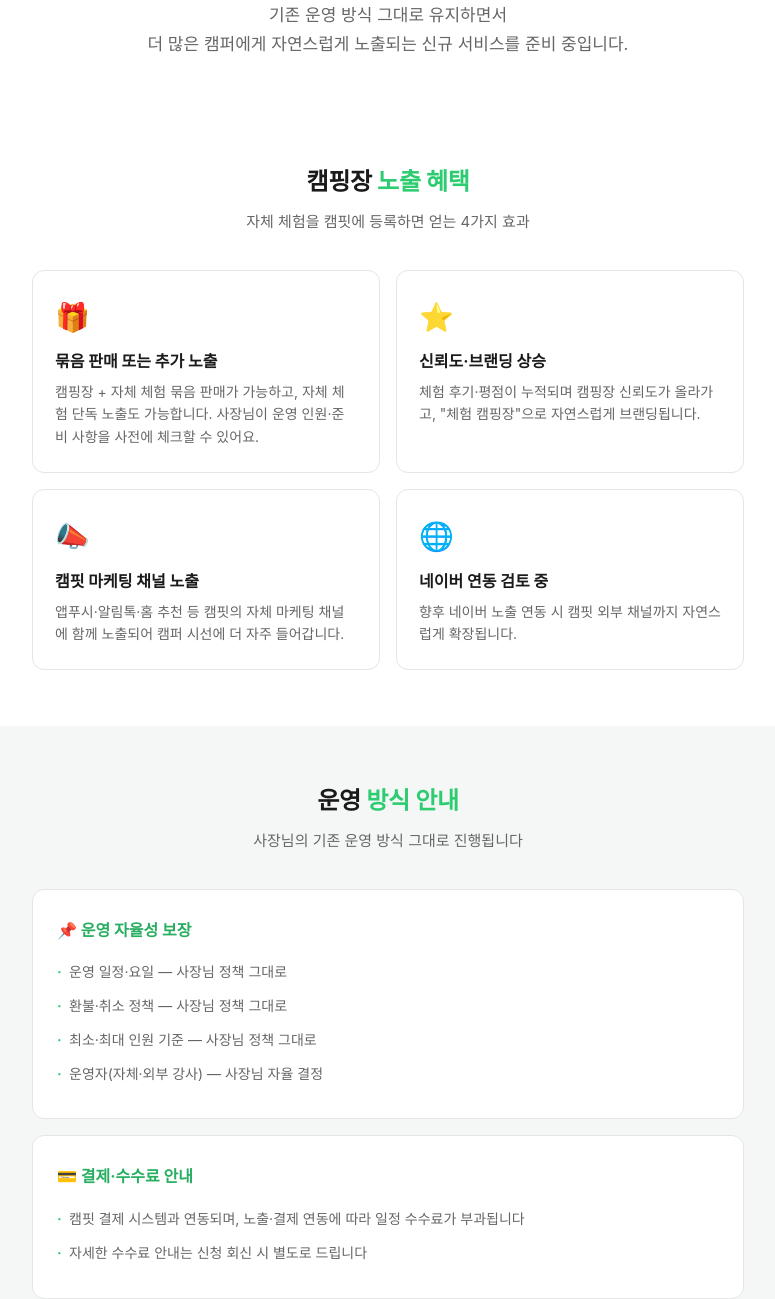
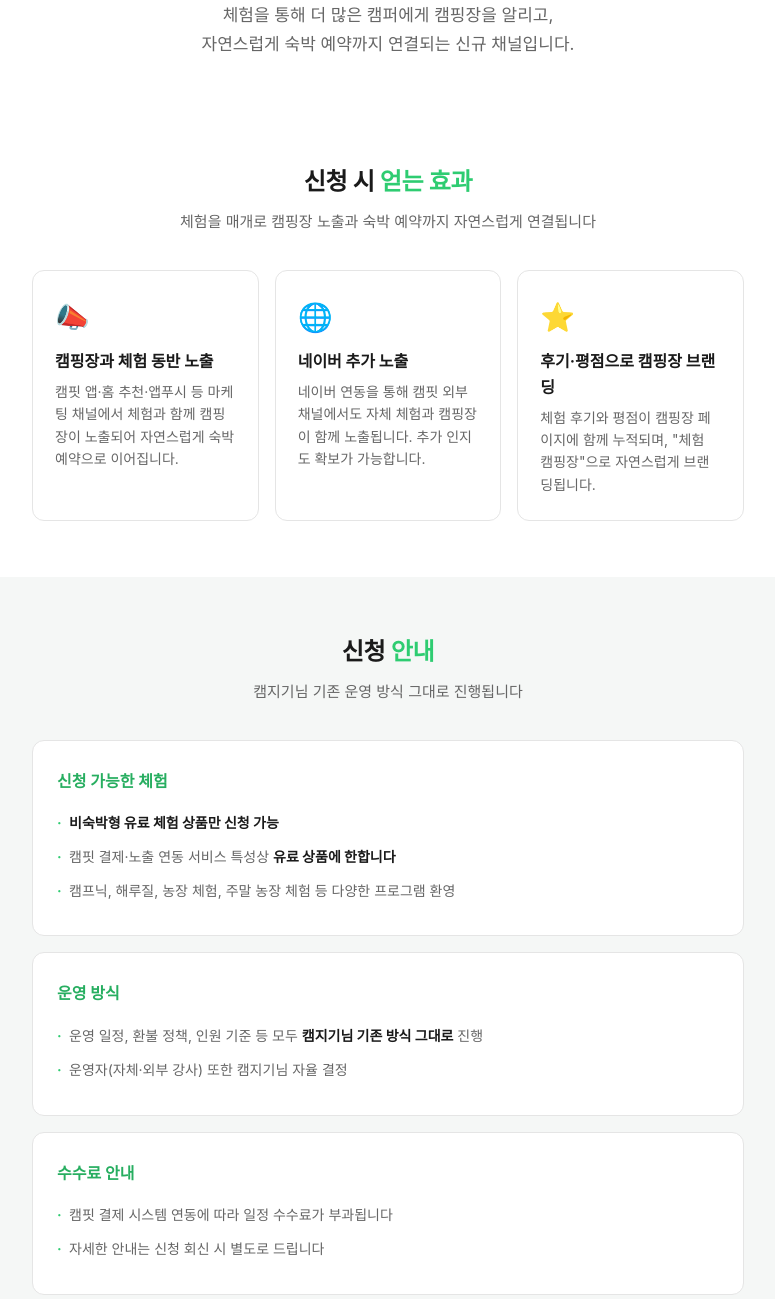
Before and after one commit to nhson-camfit/camp-experience-apply, a plain HTML site: page index.html in a window 1280 px wide. Shown: the part 310-1609 px from the top of the page, without its empty margins (252-1027 px from the left). Drawn offline with Linux system fonts and the light colour scheme; a web font is replaced by a local one.

Commit message:
Update index.html

```diff
--- a/index.html
+++ b/index.html
@@ -79,7 +79,7 @@
 
   .benefits {
     display: grid;
-    grid-template-columns: repeat(2, 1fr);
+    grid-template-columns: repeat(3, 1fr);
     gap: 16px;
   }
   .benefit {
@@ -234,11 +234,11 @@
 <!-- Hero -->
 <div class="hero">
   <div class="container">
-    <span class="hero-badge">캠핑장 자체 체험 노출 신청</span>
-    <h1>사장님의 자체 체험,<br/><span class="accent">캠핏</span>에서 더 많이 만나게 해드릴게요</h1>
+    <span class="hero-badge">비숙박형 유료 체험 대상</span>
+    <h1>운영 중인 자체 유료 체험,<br/><span class="accent">캠핏과 네이버</span>에 노출해드릴게요</h1>
     <p>
-      기존 운영 방식 그대로 유지하면서<br/>
-      더 많은 캠퍼에게 자연스럽게 노출되는 신규 서비스를 준비 중입니다.
+      체험을 통해 더 많은 캠퍼에게 캠핑장을 알리고,<br/>
+      자연스럽게 숙박 예약까지 연결되는 신규 채널입니다.
     </p>
   </div>
 </div>
@@ -246,54 +246,56 @@
 <!-- Benefits -->
 <section>
   <div class="container">
-    <h2 class="section-title">캠핑장 <span class="accent">노출 혜택</span></h2>
-    <p class="section-sub">자체 체험을 캠핏에 등록하면 얻는 4가지 효과</p>
+    <h2 class="section-title">신청 시 <span class="accent">얻는 효과</span></h2>
+    <p class="section-sub">체험을 매개로 캠핑장 노출과 숙박 예약까지 자연스럽게 연결됩니다</p>
     <div class="benefits">
       <div class="benefit">
-        <div class="benefit-icon">🎁</div>
-        <div class="benefit-title">묶음 판매 또는 추가 노출</div>
-        <div class="benefit-desc">캠핑장 + 자체 체험 묶음 판매가 가능하고, 자체 체험 단독 노출도 가능합니다. 사장님이 운영 인원·준비 사항을 사전에 체크할 수 있어요.</div>
+        <div class="benefit-icon">📣</div>
+        <div class="benefit-title">캠핑장과 체험 동반 노출</div>
+        <div class="benefit-desc">캠핏 앱·홈 추천·앱푸시 등 마케팅 채널에서 체험과 함께 캠핑장이 노출되어 자연스럽게 숙박 예약으로 이어집니다.</div>
+      </div>
+      <div class="benefit">
+        <div class="benefit-icon">🌐</div>
+        <div class="benefit-title">네이버 추가 노출</div>
+        <div class="benefit-desc">네이버 연동을 통해 캠핏 외부 채널에서도 자체 체험과 캠핑장이 함께 노출됩니다. 추가 인지도 확보가 가능합니다.</div>
       </div>
       <div class="benefit">
         <div class="benefit-icon">⭐️</div>
-        <div class="benefit-title">신뢰도·브랜딩 상승</div>
-        <div class="benefit-desc">체험 후기·평점이 누적되며 캠핑장 신뢰도가 올라가고, "체험 캠핑장"으로 자연스럽게 브랜딩됩니다.</div>
-      </div>
-      <div class="benefit">
-        <div class="benefit-icon">📣</div>
-        <div class="benefit-title">캠핏 마케팅 채널 노출</div>
-        <div class="benefit-desc">앱푸시·알림톡·홈 추천 등 캠핏의 자체 마케팅 채널에 함께 노출되어 캠퍼 시선에 더 자주 들어갑니다.</div>
-      </div>
-      <div class="benefit">
-        <div class="benefit-icon">🌐</div>
-        <div class="benefit-title">네이버 연동 검토 중</div>
-        <div class="benefit-desc">향후 네이버 노출 연동 시 캠핏 외부 채널까지 자연스럽게 확장됩니다.</div>
+        <div class="benefit-title">후기·평점으로 캠핑장 브랜딩</div>
+        <div class="benefit-desc">체험 후기와 평점이 캠핑장 페이지에 함께 누적되며, "체험 캠핑장"으로 자연스럽게 브랜딩됩니다.</div>
       </div>
     </div>
   </div>
 </section>
 
-<!-- 운영 방식 안내 -->
+<!-- 신청 안내 -->
 <section style="background: var(--bg-soft);">
   <div class="container">
-    <h2 class="section-title">운영 <span class="accent">방식 안내</span></h2>
-    <p class="section-sub">사장님의 기존 운영 방식 그대로 진행됩니다</p>
+    <h2 class="section-title">신청 <span class="accent">안내</span></h2>
+    <p class="section-sub">캠지기님 기존 운영 방식 그대로 진행됩니다</p>
 
     <div class="info-box" style="background: #fff; border: 1px solid var(--border);">
-      <h3>📌 운영 자율성 보장</h3>
+      <h3>신청 가능한 체험</h3>
       <ul>
-        <li>운영 일정·요일 — 사장님 정책 그대로</li>
-        <li>환불·취소 정책 — 사장님 정책 그대로</li>
-        <li>최소·최대 인원 기준 — 사장님 정책 그대로</li>
-        <li>운영자(자체·외부 강사) — 사장님 자율 결정</li>
+        <li><strong style="color:var(--text);">비숙박형 유료 체험 상품만 신청 가능</strong></li>
+        <li>캠핏 결제·노출 연동 서비스 특성상 <strong style="color:var(--text);">유료 상품에 한합니다</strong></li>
+        <li>캠프닉, 해루질, 농장 체험, 주말 농장 체험 등 다양한 프로그램 환영</li>
       </ul>
     </div>
 
     <div class="info-box" style="background: #fff; border: 1px solid var(--border); margin-top: 16px;">
-      <h3>💳 결제·수수료 안내</h3>
+      <h3>운영 방식</h3>
       <ul>
-        <li>캠핏 결제 시스템과 연동되며, 노출·결제 연동에 따라 일정 수수료가 부과됩니다</li>
-        <li>자세한 수수료 안내는 신청 회신 시 별도로 드립니다</li>
+        <li>운영 일정, 환불 정책, 인원 기준 등 모두 <strong style="color:var(--text);">캠지기님 기존 방식 그대로</strong> 진행</li>
+        <li>운영자(자체·외부 강사) 또한 캠지기님 자율 결정</li>
+      </ul>
+    </div>
+
+    <div class="info-box" style="background: #fff; border: 1px solid var(--border); margin-top: 16px;">
+      <h3>수수료 안내</h3>
+      <ul>
+        <li>캠핏 결제 시스템 연동에 따라 일정 수수료가 부과됩니다</li>
+        <li>자세한 안내는 신청 회신 시 별도로 드립니다</li>
       </ul>
     </div>
   </div>
```
